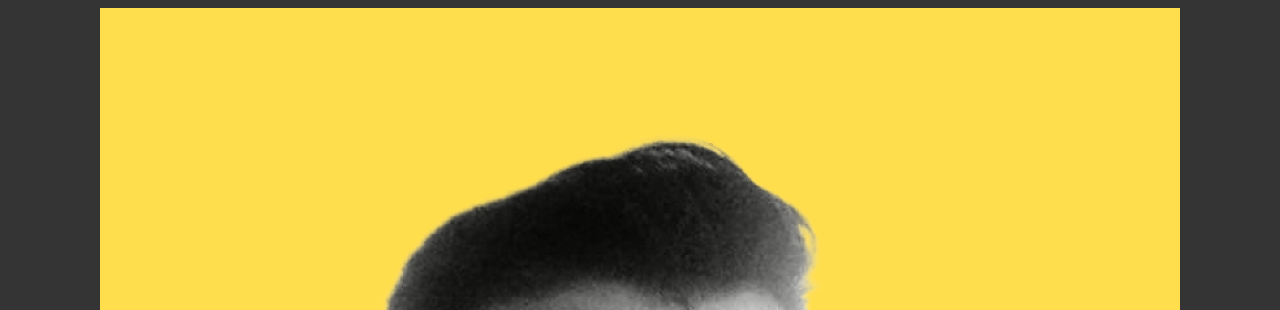
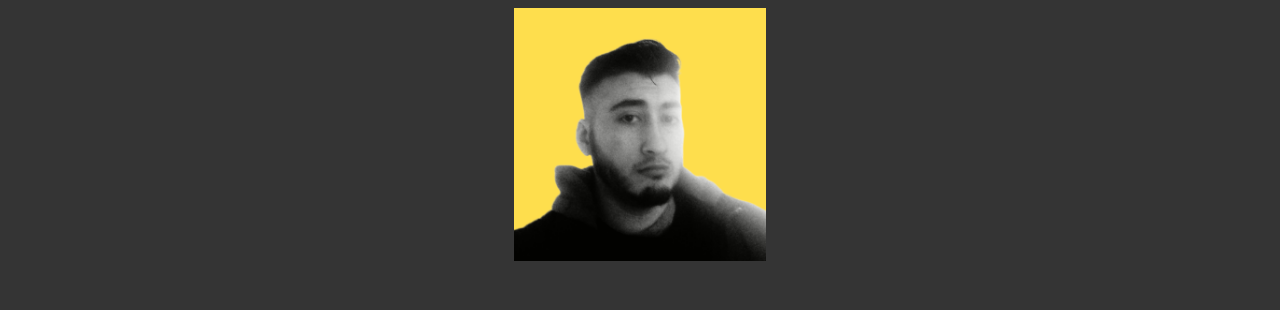
Before and after one commit to warrior1522/warrior1522.github.io, a plain HTML site: page index.html in a window 1280 px wide. Shown: the top 310 px of the page. Drawn offline with Linux system fonts and the light colour scheme.

Commit message:
Update index.html

```diff
--- a/index.html
+++ b/index.html
@@ -15,7 +15,7 @@
   </header>
 
   <body>
-   <img id="image1" src="banner.jpeg" alt="banner">
+   <img id="image1" src="banner.jpeg" width="20%" alt="banner">
     <h1>Luis Perez's Portal</h1>
     <h2>About Me</h2>
     <p>I am currently learning IT,Front-end & Backend-end Developement on Coursera.</p>
```
